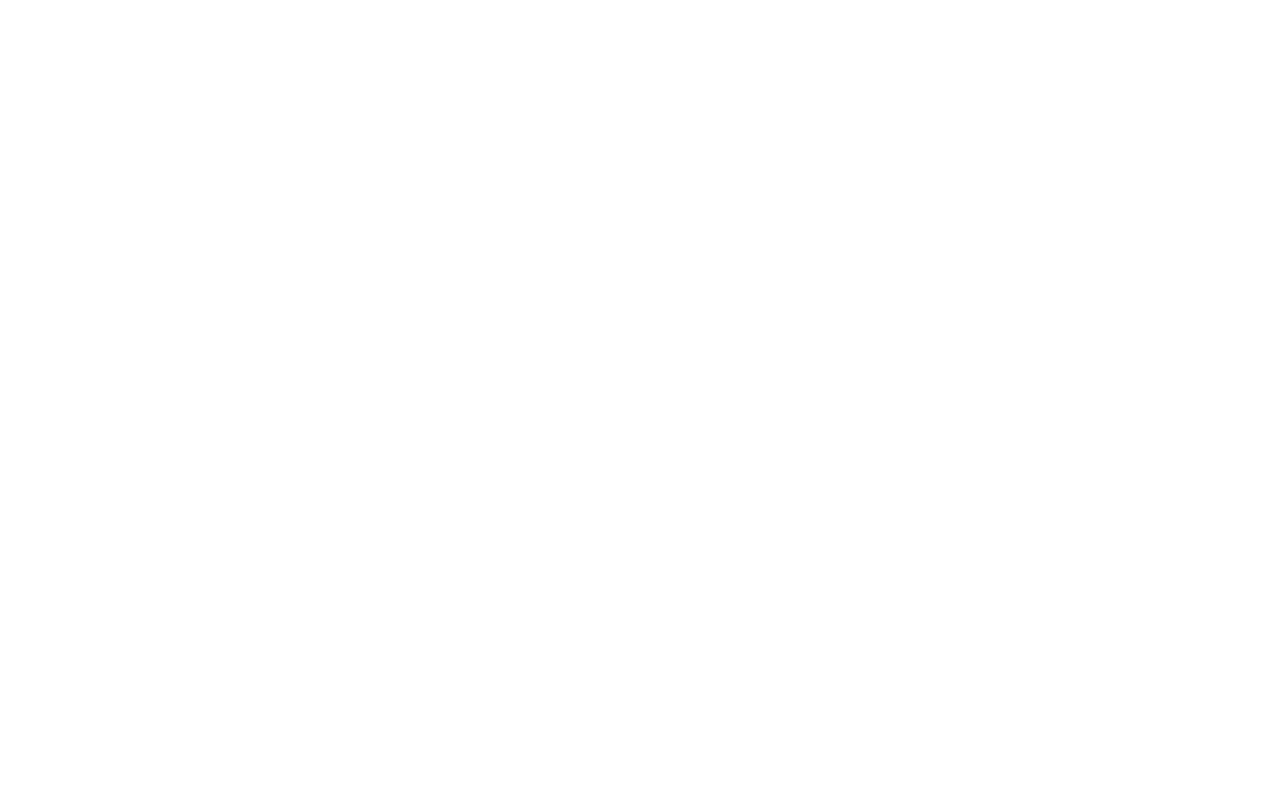
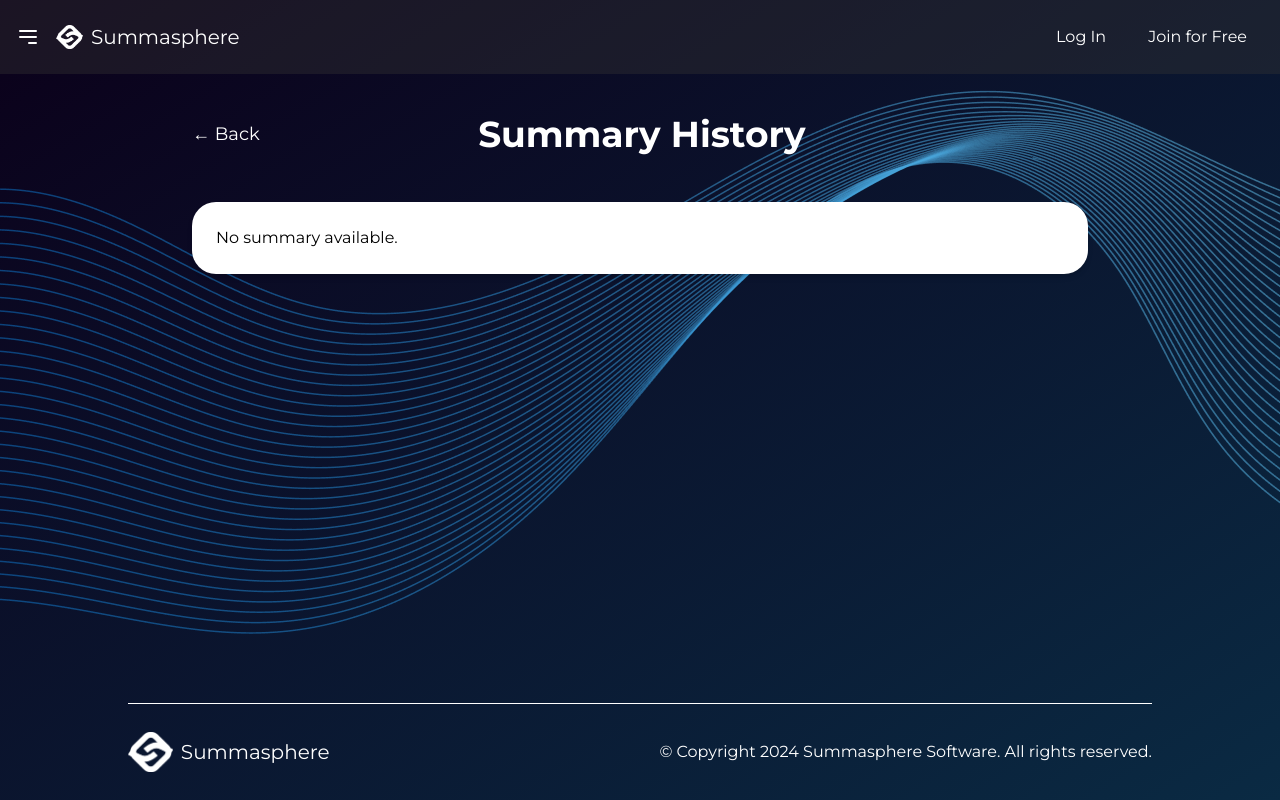
Before and after one commit to GilbertImmanuel/MinervaFE, a React (Vite) app: page /summarizer-history/1 in a window 1280 px wide. Before the commit this address had no page. Built offline with nearby package versions, Linux system fonts and the light colour scheme; what chartjs-chart-wordcloud would draw is missing.

Commit message:
feat: add chathistory & small changes

```diff
--- a/src/Analyzer.jsx
+++ b/src/Analyzer.jsx
@@ -97,6 +97,9 @@ const Analyzer = () => {
     console.log(response.data.data.wordcloud)
     console.log("Sample Data: ", sampleData)
     toggleButtonLoading(false);
+
+    const resultSection = document.getElementById('analyzer-result');
+    resultSection.classList.remove('hidden');
   }
 
   useEffect(() => {
@@ -179,7 +182,7 @@ const Analyzer = () => {
         ></div>
       </section> */}
 
-      <div className="flex justify-center w-full max-w-4xl h-[1000px]">
+      <div id="analyzer-result" className="hidden flex justify-center w-full max-w-4xl h-[1000px]">
         <div className="w-1/2 mr-4 h-full">
           <div className="bg-white rounded-lg h-full overflow-hidden">
             <div className='h-full p-4 overflow-y-scroll [scrollbar-width:thin] [scrollbar-color:#808080_#FFFFFF]'>
@@ -192,7 +195,6 @@ const Analyzer = () => {
             <BubbleChart />
           </div>
           <div className="bg-white rounded-lg p-4 mt-4 h-1/2">
-            {/* <WordCloud {/> */}
             <WordCloud sampleData={sampleData} />
           </div>
         </div>
--- a/src/App.jsx
+++ b/src/App.jsx
@@ -8,6 +8,8 @@ import Login from './Login';
 import Register from './Register';
 import ForgetPassword from './ForgetPassword';
 import Logout from './Logout';
+import SummarizerHistory from './chathistory/SummarizerHistory';
+import AnalyzerHistory from './chathistory/AnalyzerHistory';
 
 const App = () => {
   const [activeTab, setActiveTab] = useState('summarizer');
@@ -26,6 +28,8 @@ const App = () => {
         <Route path="/logout" element={<Logout />} />
         <Route path="/register" element={<Register />} />
         <Route path="/forgetpassword" element={<ForgetPassword />} />
+        <Route path="/summarizer-history/:index" element={<SummarizerHistory />} />
+        <Route path="/analyzer-history/:index" element={<AnalyzerHistory />} />
         {/* Define other routes as needed */}
       </Routes>
     </Router>
--- a/src/History.jsx
+++ b/src/History.jsx
@@ -1,4 +1,7 @@
 import React from 'react';
+import { useNavigate } from 'react-router-dom';
+import SummarizerHistory from './chathistory/SummarizerHistory';
+import AnalyzerHistory from './chathistory/AnalyzerHistory';
 
 // Sample history data
 const sampleHistoryData = {
@@ -13,9 +16,15 @@ const sampleHistoryData = {
 };
 
 const History = ({ activeTab }) => {
+  const navigate = useNavigate();
+
   // Function to handle click events on history items
-  const handleHistoryItemClick = (item) => {
-    console.log("Clicked on history item:", item); // Example action, replace with your actual function
+  const handleHistoryItemClick = (item, index) => {
+    if (activeTab === 'summarizer') {
+      navigate(`/summarizer-history/${index}`, { state: { summary: item } });
+    } else if (activeTab === 'analyzer') {
+      navigate(`/analyzer-history/${index}`, { state: { analysis: item } });
+    }
   };
 
   const renderHistory = () => {
@@ -33,7 +42,7 @@ const History = ({ activeTab }) => {
             py-2.5 px-6 text-base cursor-pointer truncate overflow-hidden font-normal rounded-xl text-black
             hover:bg-gradient-to-bl hover:from-[#7ED4EF] hover:via-[#298BD0] hover:to-[#0169C2] hover:text-white
             `}
-            onClick={() => handleHistoryItemClick(item)}
+            onClick={() => handleHistoryItemClick(item, index)}
           >
             {item}
           </div>
--- a/src/Summarizer.jsx
+++ b/src/Summarizer.jsx
@@ -97,7 +97,7 @@ const Summarizer = () => {
         <div className="flex items-center border-2 rounded-lg bg-white p-2 mb-2">
           <textarea
             ref={textareaRef}
-            className="bg-white w-full focus:outline-none resize-y overflow-auto min-h-8 max-h-32 mt-1 ml-1"
+            className="bg-white w-full focus:outline-none resize-y overflow-auto min-h-32 max-h-32 mt-1 ml-1"
             placeholder="Input the text to be summarized..."
             value={inputText}
             onChange={handleInputChange}
--- /dev/null
+++ b/src/chathistory/AnalyzerHistory.jsx
@@ -0,0 +1,63 @@
+import React from 'react';
+import { useLocation, useNavigate } from 'react-router-dom';
+import Header from '../Header';
+import Footer from '../Footer';
+import ReactMarkdown from 'react-markdown';
+import WordCloud from '../WordCloud';
+import TopicDistribution from '../TopicDistribution';
+
+const AnalyzerHistory = () => {
+  const location = useLocation();
+  const navigate = useNavigate();
+  const analysis = location.state?.analysis || {
+    markdown: "No analysis available.",
+    topicDistribution: { "Topic Distribution": {} },
+    wordCloud: {}
+  };
+
+  const handleBack = () => {
+    navigate(-1);
+  };
+
+  return (
+    <div className="min-h-screen flex flex-col relative bg-gradient-to-br from-[#0B001A] to-[#0A2A43]">
+      <img src="/src/assets/mainpages.png" className='-top-12 absolute w-full z-10' alt="Background" />
+      <Header activeTab="analyzer" />
+      <div className="flex-grow flex justify-center items-start z-10 pt-10">
+        <div className="w-full max-w-4xl">
+          <div className="flex justify-between items-center mb-8">
+            <button
+              onClick={handleBack}
+              className="text-white text-lg hover:text-gray-300"
+            >
+              ← Back
+            </button>
+            <h1 className="text-4xl montserrat font-bold text-white text-center">Analysis History</h1>
+            <div className="w-16"></div>
+          </div>
+
+          <div className="flex justify-center w-full h-[1000px]">
+            <div className="w-1/2 mr-4 h-full">
+              <div className="bg-white rounded-lg h-full overflow-hidden">
+                <div className='h-full p-4 overflow-y-scroll [scrollbar-width:thin] [scrollbar-color:#808080_#FFFFFF]'>
+                  <ReactMarkdown children={analysis.markdown} className="react-markdown-test" />
+                </div>
+              </div>
+            </div>
+            <div className="w-1/2 ml-4 flex flex-col">
+              <div className="bg-white rounded-lg p-4 mb-4 h-1/2">
+                <TopicDistribution topicDistributionData={analysis.topicDistribution} />
+              </div>
+              <div className="bg-white rounded-lg p-4 mt-4 h-1/2">
+                <WordCloud sampleData={analysis.wordCloud} />
+              </div>
+            </div>
+          </div>
+        </div>
+      </div>
+      <Footer />
+    </div>
+  );
+};
+
+export default AnalyzerHistory;
--- /dev/null
+++ b/src/chathistory/SummarizerHistory.jsx
@@ -0,0 +1,44 @@
+import React from 'react';
+import { useLocation, useNavigate } from 'react-router-dom';
+import Header from '../Header';
+import Footer from '../Footer';
+import Markdown from 'markdown-to-jsx';
+
+const SummarizerHistory = () => {
+  const location = useLocation();
+  const navigate = useNavigate();
+  const summary = location.state?.summary || "No summary available.";
+
+  const handleBack = () => {
+    navigate(-1);
+  };
+
+  return (
+    <div className="min-h-screen flex flex-col relative bg-gradient-to-br from-[#0B001A] to-[#0A2A43]">
+      <img src="/src/assets/mainpages.png" className='-top-12 absolute w-full z-10' alt="Background" />
+      <Header activeTab="summarizer" />
+      <div className="flex-grow flex justify-center items-start z-10 pt-10">
+        <div className="w-full max-w-4xl">
+          <div className="flex justify-between items-center mb-8">
+            <button
+              onClick={handleBack}
+              className="text-white text-lg hover:text-gray-300"
+            >
+              ← Back
+            </button>
+            <h1 className="text-4xl montserrat font-bold text-white text-center">Summary History</h1>
+            <div className="w-16"></div> {/* This empty div is to balance the "Back" button */}
+          </div>
+          <section className='flex flex-col items-center'>
+            <div className="bg-white shadow-md rounded-3xl p-6 m-4 flex flex-col items-stretch w-full">
+              <Markdown className="react-markdown-test">{summary}</Markdown>
+            </div>
+          </section>
+        </div>
+      </div>
+      <Footer />
+    </div>
+  );
+};
+
+export default SummarizerHistory;
```
Also changed, not shown: src/assets/icons/iconsend.png.
